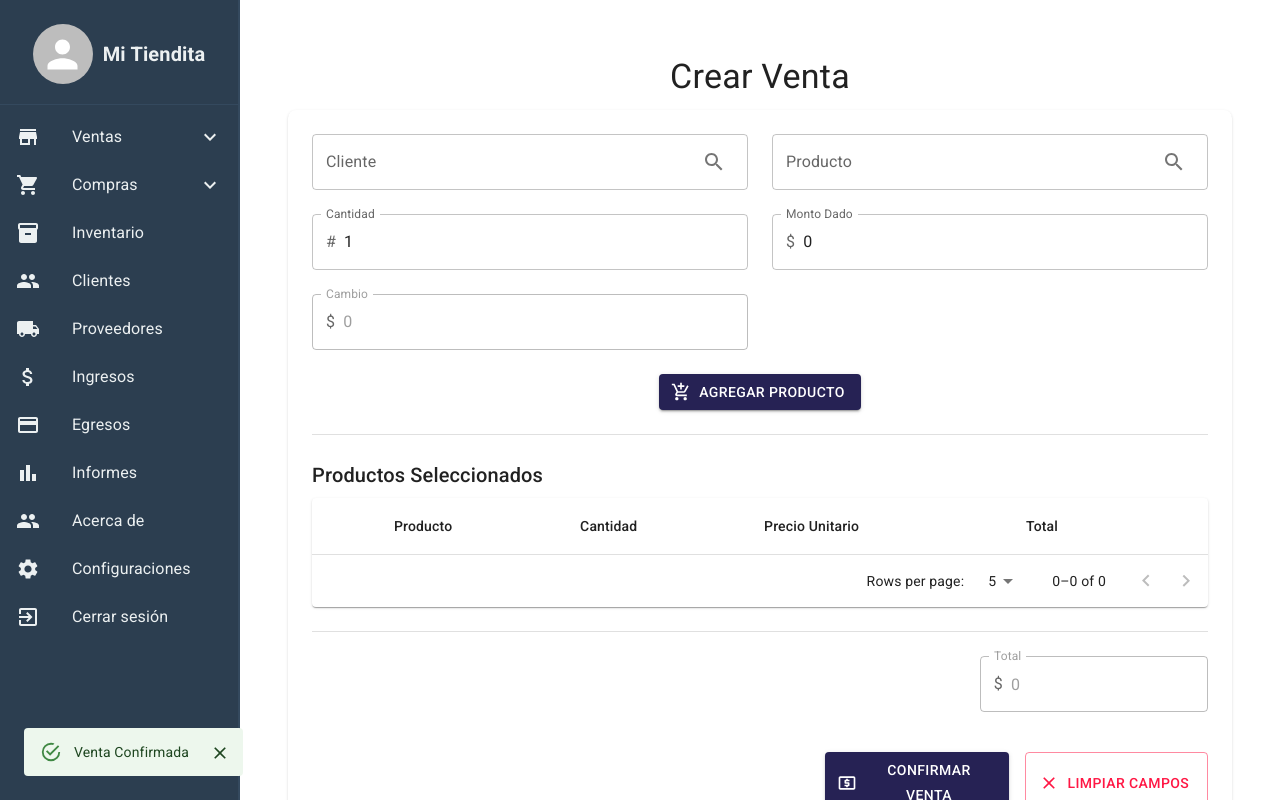
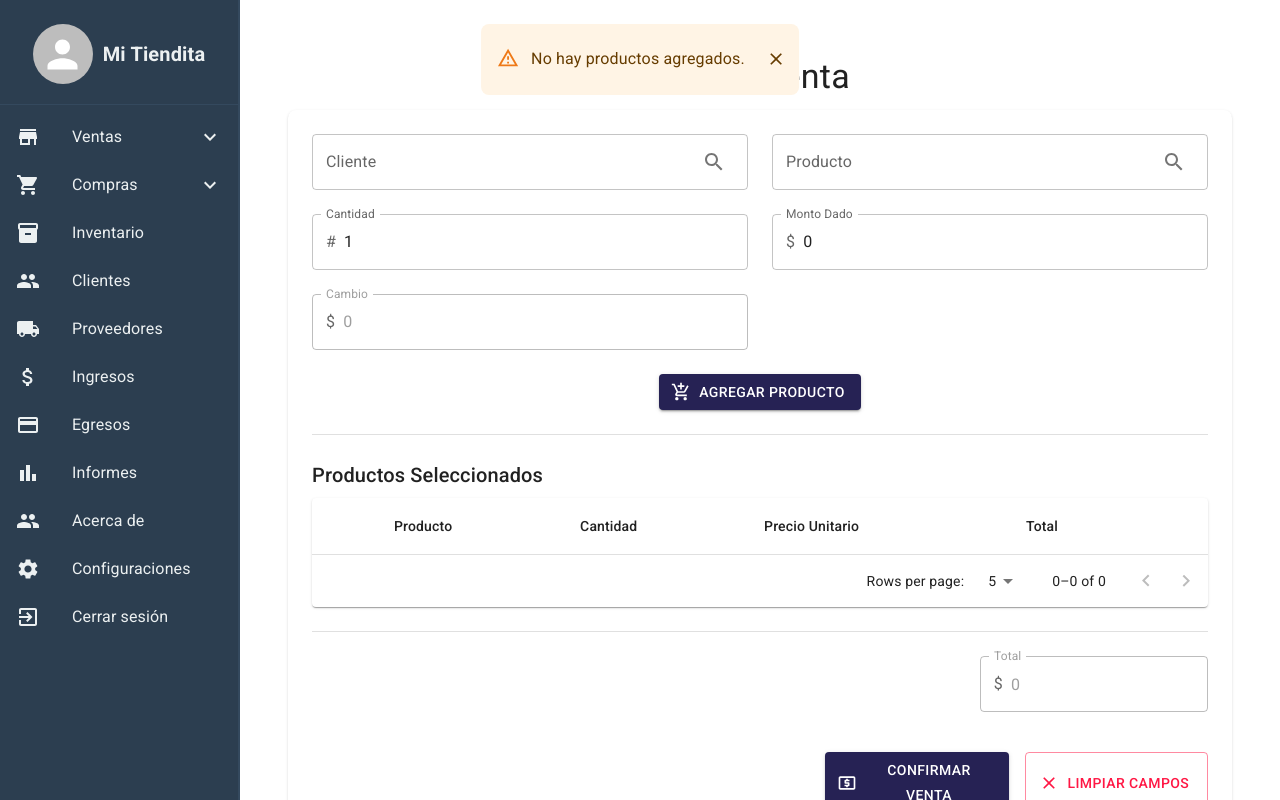
Before and after one commit to AndrewAV19/PointOfSale, a React (Vite) app: page / in a window 1280 px wide. Both pictures are taken after a click on the button "CONFIRMAR VENTA". Built offline with nearby package versions, Linux system fonts and the light colour scheme.

Commit message:
Mensajes de alerta al crear compra y venta

```diff
--- a/src/pointofsale/pages/Sales/CreateSalePage.tsx
+++ b/src/pointofsale/pages/Sales/CreateSalePage.tsx
@@ -42,6 +42,9 @@ const CreateSalePage: React.FC = () => {
   const [amountGiven, setAmountGiven] = useState(0);
   const [change, setChange] = useState(0);
   const [openSnackbar, setOpenSnackbar] = useState(false);
+  const [snackbarSeverity, setSnackbarSeverity] = useState<
+    "success" | "error" | "warning"
+  >("success");
   const [messageSnackbar, setMessageSnackbar] = useState("");
   const [productsList, setProductsList] = useState<any[]>([]);
   const [page, setPage] = useState(0);
@@ -169,6 +172,24 @@ const CreateSalePage: React.FC = () => {
           : product
       )
     );
+  };
+
+  // Confirmar venta
+  const handleConfirmSale = () => {
+    if (amountGiven < calculateTotal()) {
+      setSnackbarSeverity("error");
+      handleOpenSnackbar("Dinero insuficiente.");
+      return;
+    }
+
+    if (productsList.length === 0) {
+      setSnackbarSeverity("warning");
+      handleOpenSnackbar("No hay productos agregados.");
+      return;
+    }
+
+    setSnackbarSeverity("success");
+    handleOpenSnackbar("Venta Confirmada");
   };
 
   useEffect(() => {
@@ -414,7 +435,7 @@ const CreateSalePage: React.FC = () => {
               color="primary"
               startIcon={<LocalAtmIcon />}
               fullWidth
-              onClick={() => handleOpenSnackbar("Venta Confirmada")}
+              onClick={handleConfirmSale}
             >
               Confirmar Venta
             </Button>
@@ -431,13 +452,27 @@ const CreateSalePage: React.FC = () => {
         </Box>
       </Paper>
 
-      {/* Snackbar de confirmación */}
+      {/* Snackbar de confirmación y errores */}
       <Snackbar
         open={openSnackbar}
         autoHideDuration={3000}
         onClose={handleCloseSnackbar}
+        anchorOrigin={{
+          vertical: "top",
+          horizontal: "center",
+        }}
       >
-        <Alert onClose={handleCloseSnackbar} severity="success">
+        <Alert
+          onClose={handleCloseSnackbar}
+          severity={snackbarSeverity}
+          sx={{
+            width: "100%",
+            fontSize: "1.0rem",
+            padding: "16px",
+            borderRadius: "8px",
+            textAlign: "center",
+          }}
+        >
           {messageSnackbar}
         </Alert>
       </Snackbar>
--- a/src/pointofsale/pages/Shopping/CreateShoppingPage.tsx
+++ b/src/pointofsale/pages/Shopping/CreateShoppingPage.tsx
@@ -41,6 +41,9 @@ const CreateShoppingPage: React.FC = () => {
   const [quantity, setQuantity] = useState(1);
   const [amountGiven, setAmountGiven] = useState(0);
   const [change, setChange] = useState(0);
+  const [snackbarSeverity, setSnackbarSeverity] = useState<
+    "success" | "error" | "warning"
+  >("success");
   const [openSnackbar, setOpenSnackbar] = useState(false);
   const [messageSnackbar, setMessageSnackbar] = useState("");
   const [productsList, setProductsList] = useState<any[]>([]);
@@ -168,6 +171,23 @@ const CreateShoppingPage: React.FC = () => {
           : product
       )
     );
+  };
+
+  const handleConfirmPurchase = () => {
+    if (amountGiven < calculateTotal()) {
+      setSnackbarSeverity("error");
+      handleOpenSnackbar("Dinero insuficiente.");
+      return;
+    }
+
+    if (productsList.length === 0) {
+      setSnackbarSeverity("warning");
+      handleOpenSnackbar("No hay productos agregados.");
+      return;
+    }
+
+    setSnackbarSeverity("success");
+    handleOpenSnackbar("Compra Confirmada");
   };
 
   useEffect(() => {
@@ -415,7 +435,7 @@ const CreateShoppingPage: React.FC = () => {
               color="primary"
               startIcon={<LocalAtmIcon />}
               fullWidth
-              onClick={() => handleOpenSnackbar("Venta Confirmada")}
+              onClick={handleConfirmPurchase}
             >
               Confirmar Compra
             </Button>
@@ -432,13 +452,27 @@ const CreateShoppingPage: React.FC = () => {
         </Box>
       </Paper>
 
-      {/* Snackbar de confirmación */}
+      {/* Snackbar de confirmación y errores */}
       <Snackbar
         open={openSnackbar}
         autoHideDuration={3000}
         onClose={handleCloseSnackbar}
+        anchorOrigin={{
+          vertical: "top",
+          horizontal: "center",
+        }}
       >
-        <Alert onClose={handleCloseSnackbar} severity="success">
+        <Alert
+          onClose={handleCloseSnackbar}
+          severity={snackbarSeverity}
+          sx={{
+            width: "100%",
+            fontSize: "1.0rem",
+            padding: "16px",
+            borderRadius: "8px",
+            textAlign: "center",
+          }}
+        >
           {messageSnackbar}
         </Alert>
       </Snackbar>
```
